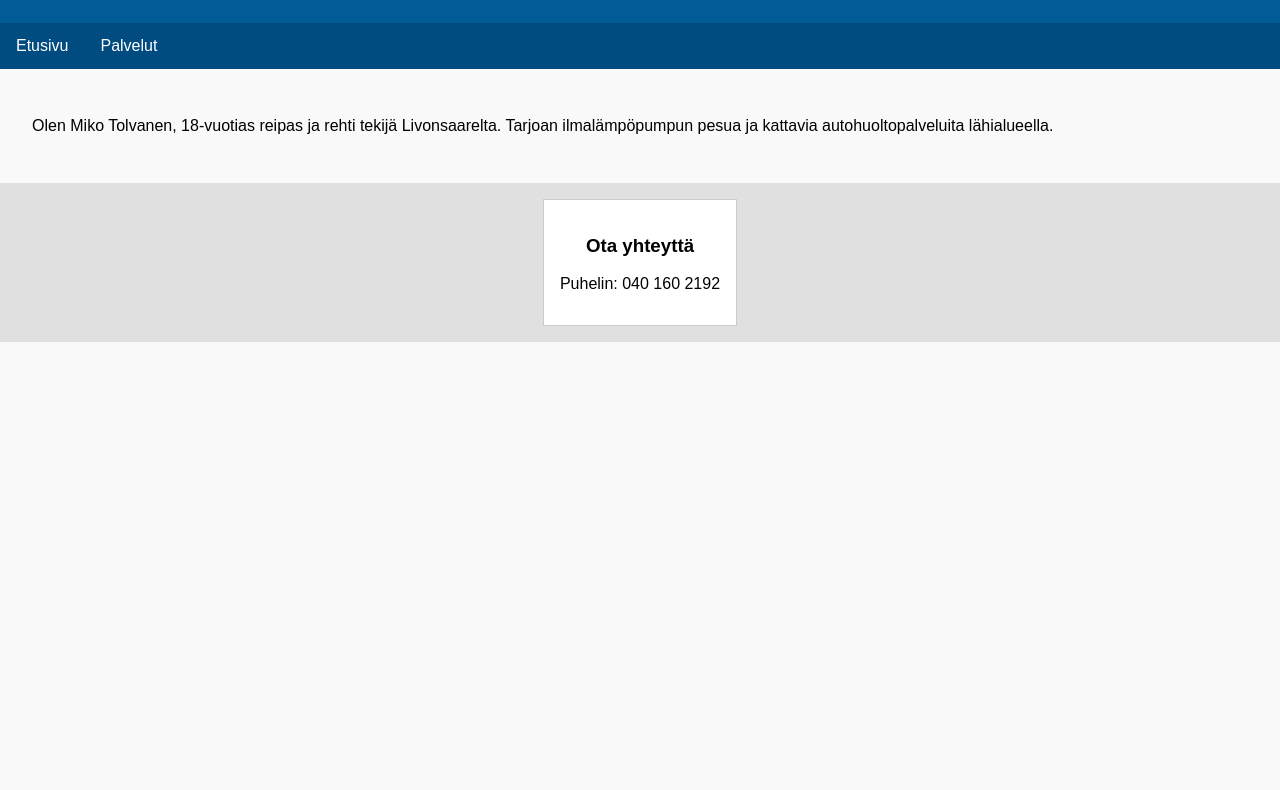
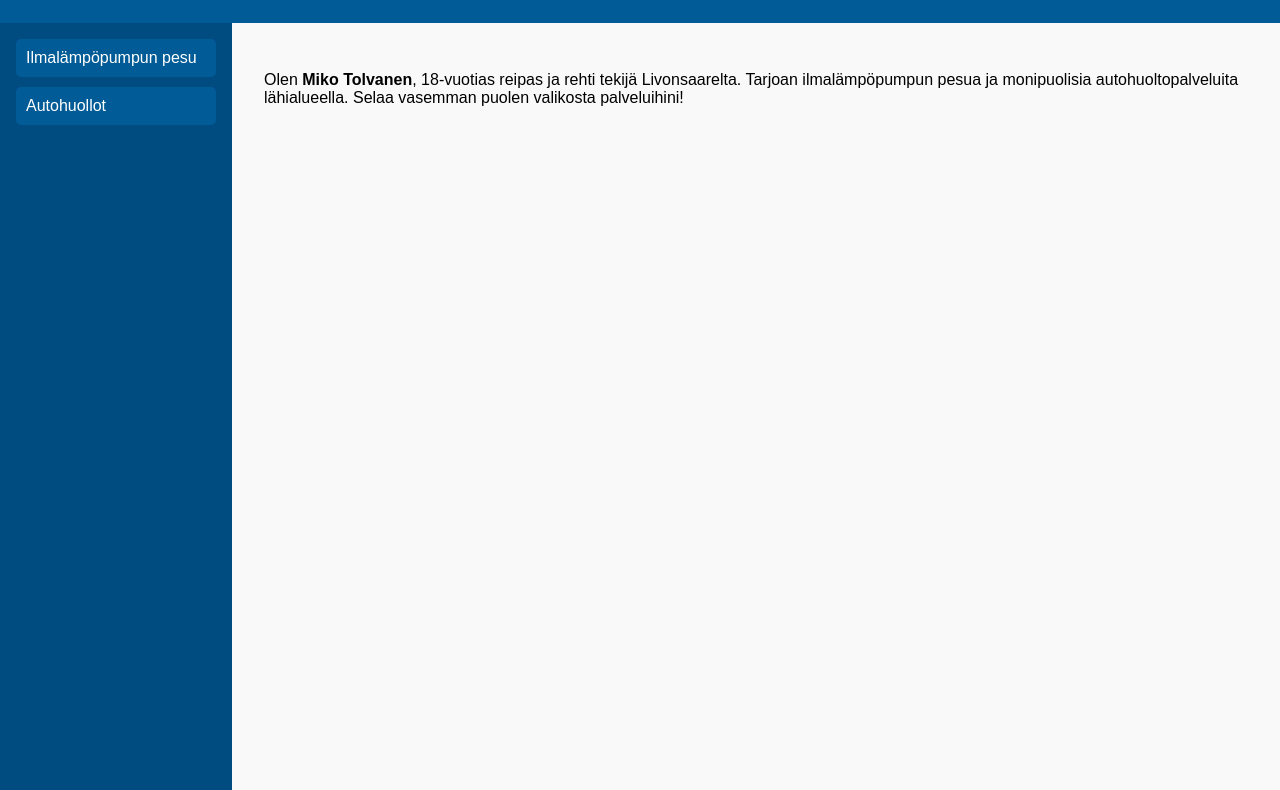
Before and after one commit to miko07t/huolto, a plain HTML site: page index.html in a window 1280 px wide. Shown: the part 89-879 px from the top of the page. Before the commit the page ends 800 px from the top, so only its background shows below. Drawn offline with Linux system fonts and the light colour scheme.

Commit message:
Päivitetty sivusto

```diff
--- a/index.html
+++ b/index.html
@@ -2,30 +2,50 @@
 <html lang="fi">
 <head>
     <meta charset="UTF-8">
-    <title>Tervetuloa</title>
+    <title>Etusivu</title>
     <link rel="stylesheet" href="style.css">
+    <style>
+        .container {
+            display: flex;
+            flex-direction: row;
+        }
+        .sidebar {
+            width: 200px;
+            background-color: #004b80;
+            padding: 1em;
+            height: 100vh;
+        }
+        .sidebar a {
+            display: block;
+            color: white;
+            padding: 10px;
+            margin-bottom: 10px;
+            text-decoration: none;
+            background-color: #005b96;
+            border-radius: 5px;
+        }
+        .sidebar a:hover {
+            background-color: #003b66;
+        }
+        .content {
+            flex: 1;
+            padding: 2em;
+        }
+    </style>
 </head>
 <body>
 <header>
-    <h1>Tervetuloa huoltopalveluihini</h1>
+    <h1>Tervetuloa</h1>
 </header>
-
-<nav>
-    <ul>
-        <li><a href="index.html">Etusivu</a></li>
-        <li class="dropdown">
-            <a href="#" class="dropbtn">Palvelut</a>
-            <div class="dropdown-content">
-                <a href="ilmalampopumppu.html">Ilmalämpöpumpun pesu</a>
-                <a href="autohuollot.html">Autohuollot</a>
-            </div>
-        </li>
-    </ul>
-</nav>
-
-<main>
-    <p>Olen Miko Tolvanen, 18-vuotias reipas ja rehti tekijä Livonsaarelta. Tarjoan ilmalämpöpumpun pesua ja kattavia autohuoltopalveluita lähialueella.</p>
-</main>
+<div class="container">
+    <div class="sidebar">
+        <a href="ilmalampopumppu.html">Ilmalämpöpumpun pesu</a>
+        <a href="autohuollot.html">Autohuollot</a>
+    </div>
+    <div class="content">
+        <p>Olen <strong>Miko Tolvanen</strong>, 18-vuotias reipas ja rehti tekijä Livonsaarelta. Tarjoan ilmalämpöpumpun pesua ja monipuolisia autohuoltopalveluita lähialueella. Selaa vasemman puolen valikosta palveluihini!</p>
+    </div>
+</div>
 <footer>
     <div class="contact-box">
         <h3>Ota yhteyttä</h3>
```
